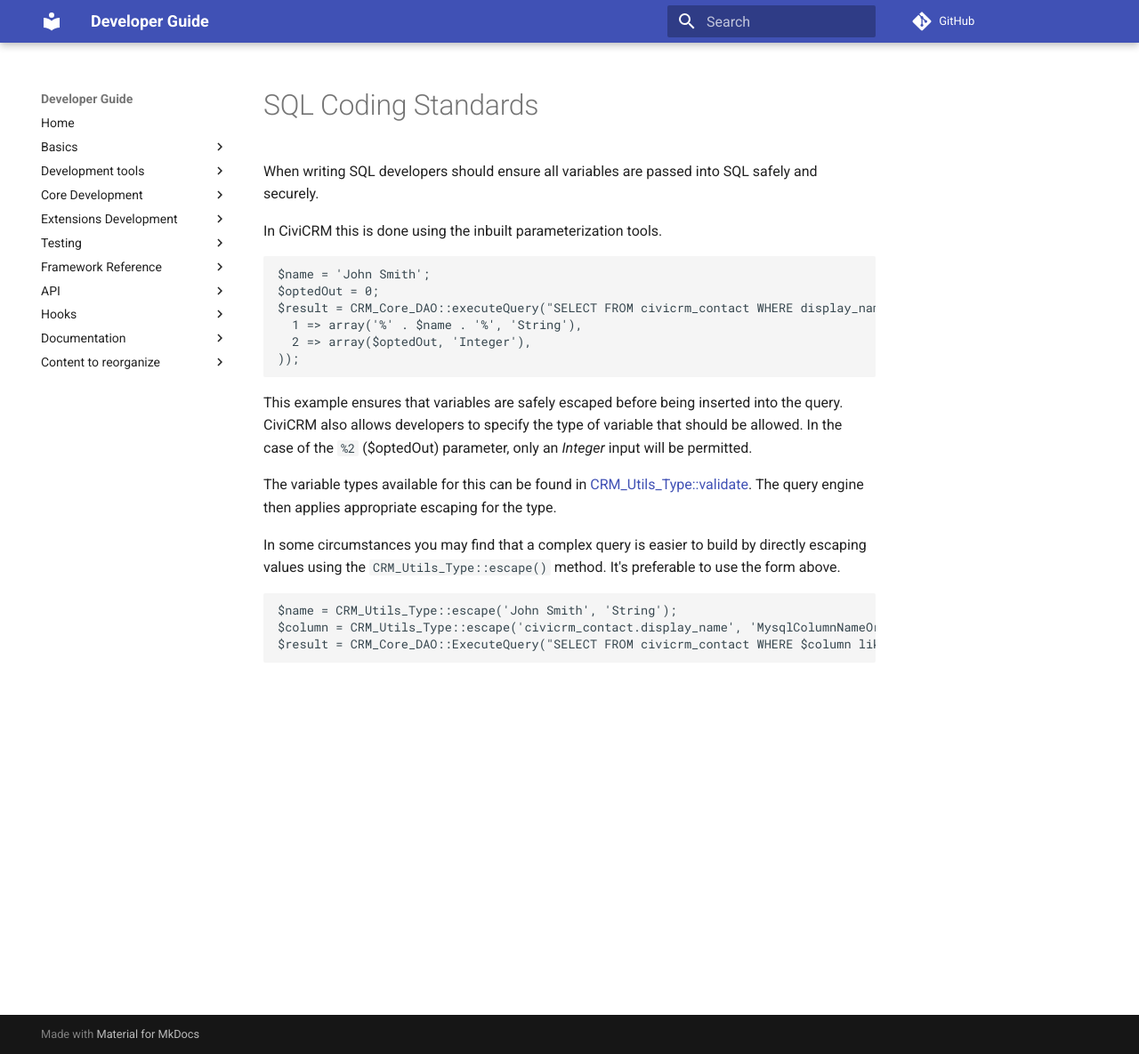
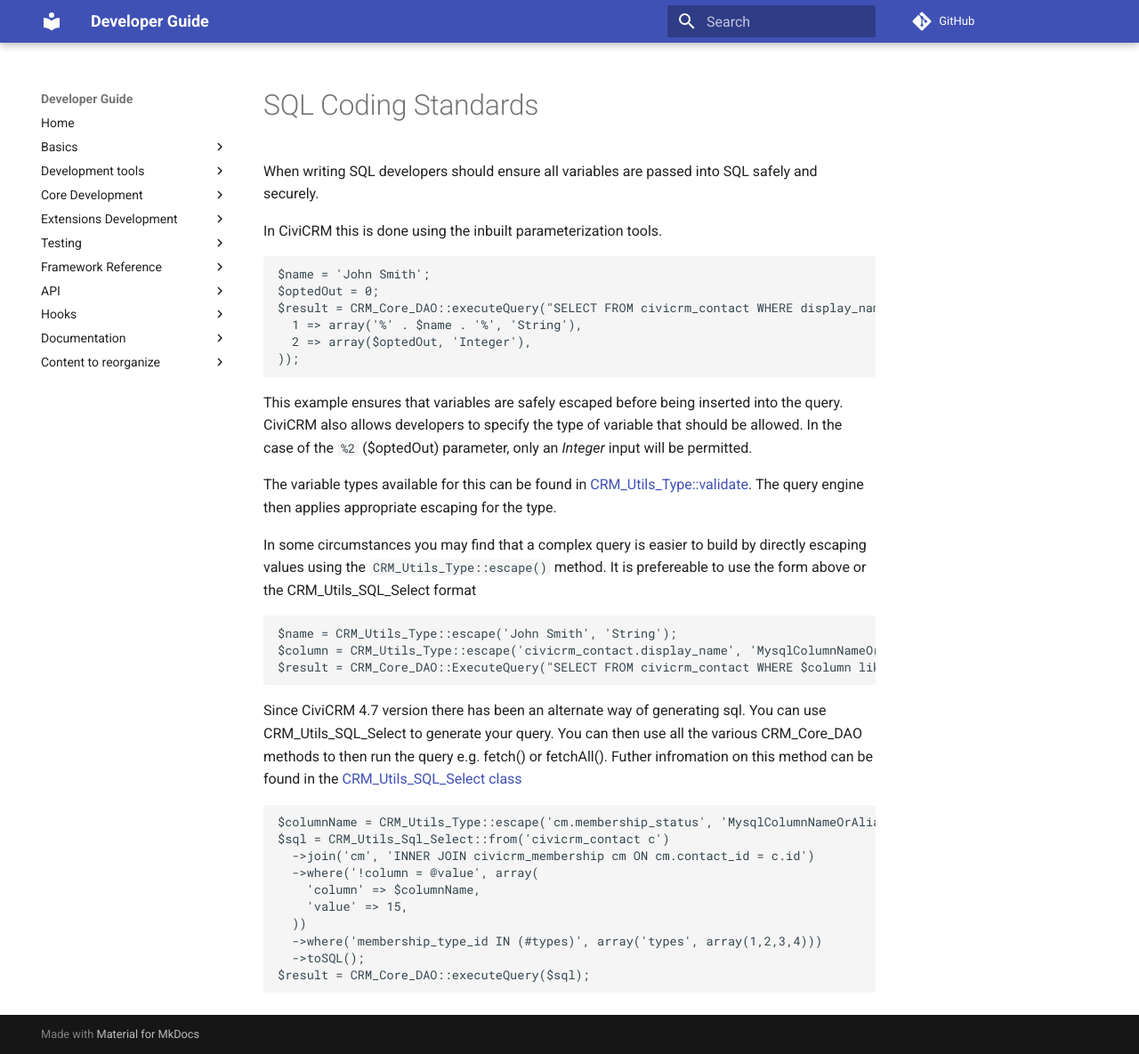
Before and after one commit to civicrm/civicrm-dev-docs, an MkDocs documentation site: the page built from docs/standards/sql.md, in a window 1280 px wide and 1185 px high. Shown: the whole window at 89% size. Built offline with MkDocs 1.6.1 and Material for MkDocs 9.7.7, drawn with Linux system fonts in a browser that asks for light colours; comment, search, counter and statistics services are not loaded; old or Windows-style settings are respelled for this version of MkDocs.

Commit message:
Update URL as per chris and attempt to add in some docs in regards to CRM_Utils_SQL_Select
Fix example

````diff
--- a/docs/standards/sql.md
+++ b/docs/standards/sql.md
@@ -15,12 +15,28 @@
 
 This example ensures that variables are safely escaped before being inserted into the query. CiviCRM also allows developers to specify the type of variable that should be allowed. In the case of the `%2` ($optedOut) parameter, only an *Integer* input will be permitted.
 
-The variable types available for this can be found in [CRM_Utils_Type::validate](https://github.com/civicrm/civicrm-core/blob/master/CRM/Utils/Type.php#L378). The query engine then applies appropriate escaping for the type.
+The variable types available for this can be found in [CRM_Utils_Type::validate](https://github.com/civicrm/civicrm-core/blob/60050425316acb3726305d1c34908074cde124c7/CRM/Utils/Type.php#L378). The query engine then applies appropriate escaping for the type.
 
-In some circumstances you may find that a complex query is easier to build by directly escaping values using the `CRM_Utils_Type::escape()` method. It's preferable to use the form above.
+In some circumstances you may find that a complex query is easier to build by directly escaping values using the `CRM_Utils_Type::escape()` method. It is prefereable to use the form above or the CRM_Utils_SQL_Select format
 
 ```php
 $name = CRM_Utils_Type::escape('John Smith', 'String');
 $column = CRM_Utils_Type::escape('civicrm_contact.display_name', 'MysqlColumnNameOrAlias');
 $result = CRM_Core_DAO::ExecuteQuery("SELECT FROM civicrm_contact WHERE $column like '%$name%'");
 ```
+
+Since CiviCRM 4.7 version there has been an alternate way of generating sql. You can use CRM_Utils_SQL_Select to generate your query. You can then use all the various CRM_Core_DAO methods to then run the query e.g. fetch() or fetchAll().
+Futher infromation on this method can be found in the [CRM_Utils_SQL_Select class](https://github.com/civicrm/civicrm-core/blob/6db7061/CRM/Utils/SQL/Select.php#L33)
+
+```php
+$columnName = CRM_Utils_Type::escape('cm.membership_status', 'MysqlColumnNameOrAlias');
+$sql = CRM_Utils_Sql_Select::from('civicrm_contact c')
+  ->join('cm', 'INNER JOIN civicrm_membership cm ON cm.contact_id = c.id')
+  ->where('!column = @value', array(
+    'column' => $columnName,
+    'value' => 15,
+  ))
+  ->where('membership_type_id IN (#types)', array('types', array(1,2,3,4)))
+  ->toSQL();
+$result = CRM_Core_DAO::executeQuery($sql);
+```
````
